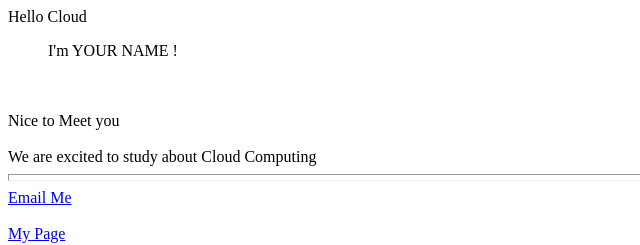
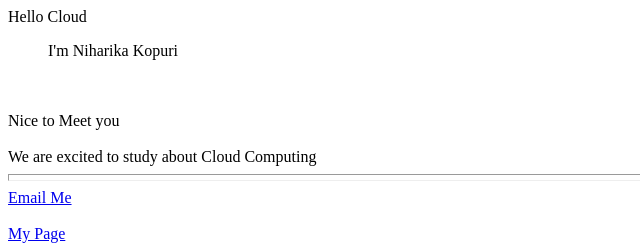
Before and after one commit to Nikopuri/-cloud-intro-lab, a plain HTML site: page index.html in a window 1280 px wide. Shown: the full height of the page, 0-640 px from the left. Drawn offline with Linux system fonts and the light colour scheme.

Commit message:
Update index.html

```diff
--- a/index.html
+++ b/index.html
@@ -1,6 +1,6 @@
 Hello Cloud
 <br>
-<blockquote>I'm YOUR NAME !</blockquote>
+<blockquote>I'm Niharika Kopuri</blockquote>
 <br>
 <br>
 Nice to Meet you
```
